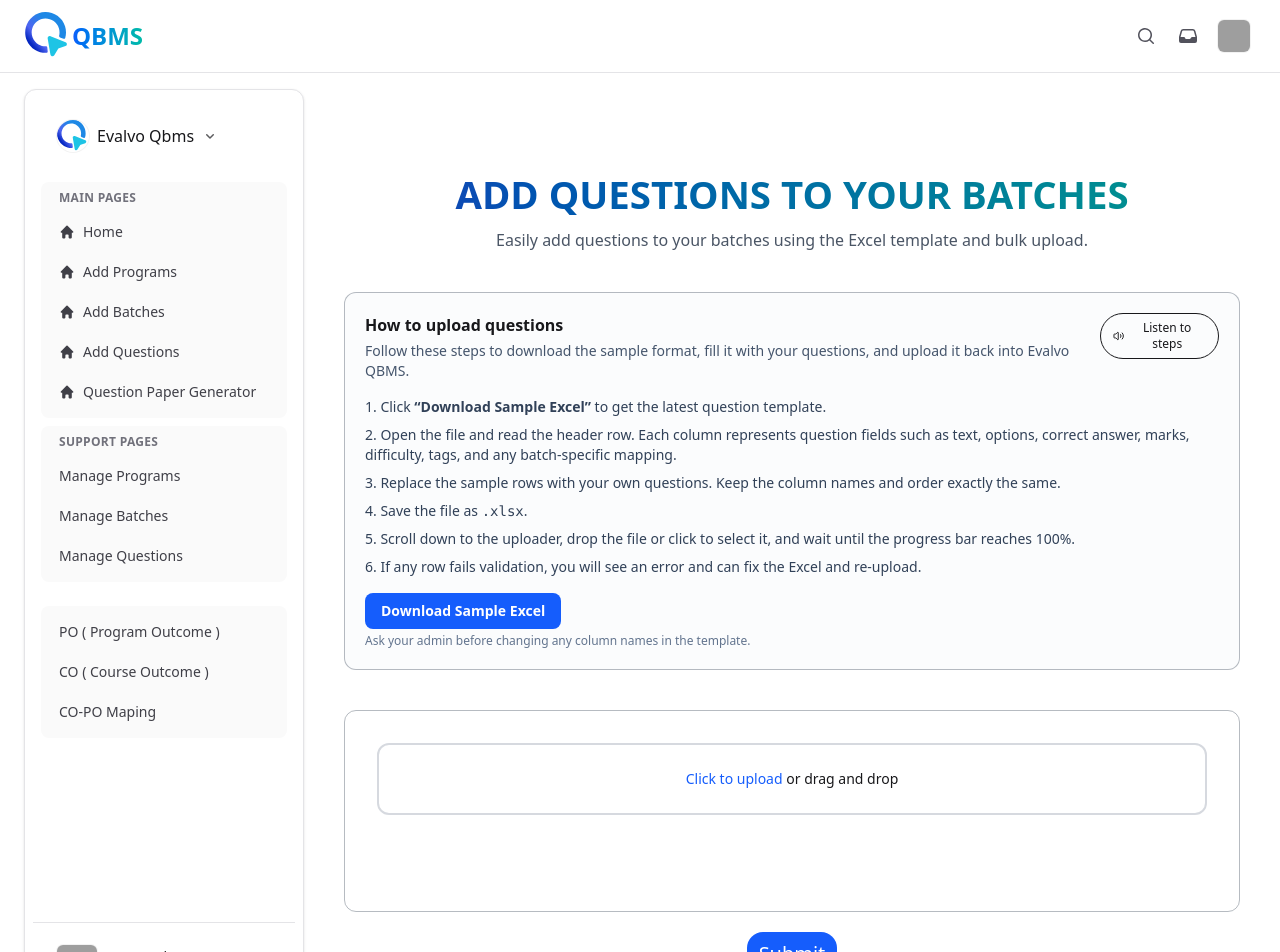
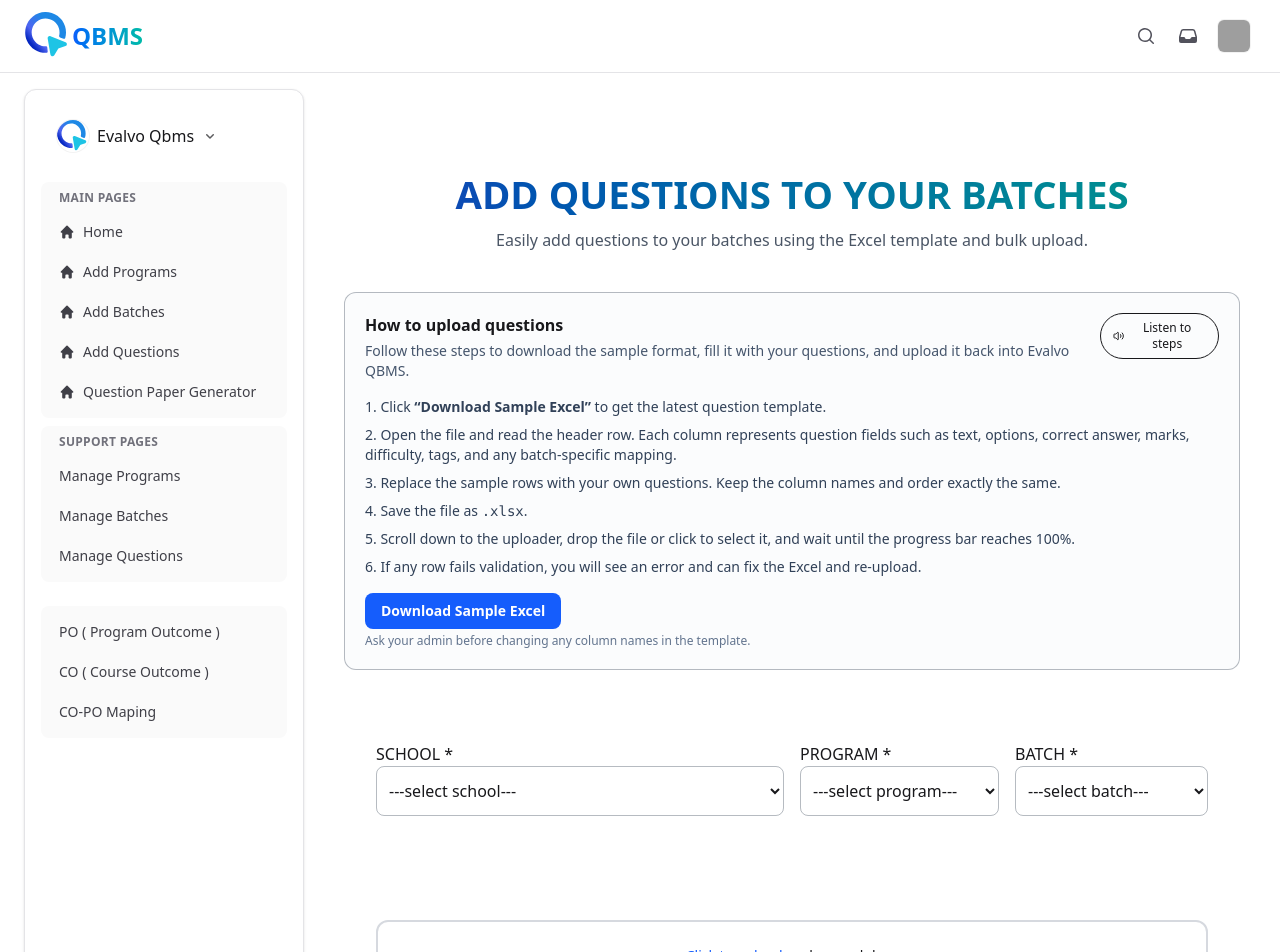
Before and after one commit to InsansaTechnoledge/Evalvo-Qbms, a React (Vite) app: page /qbms/add-questions in a window 1280 px wide. Shown: the top 952 px of the page. Built offline with nearby package versions, Linux system fonts and the light colour scheme; grey boxes are pictures that could not be loaded.

Commit message:
edited question page with selection of school program and batches

```diff
--- a/src/pages/AfterAuth/Questions/AddQuestions.jsx
+++ b/src/pages/AfterAuth/Questions/AddQuestions.jsx
@@ -4,6 +4,7 @@ import { PageHeader } from "../../../components/ui/PageHeader";
 import { FileUploadProgressBar } from "../../../components/ui/FileUploadProgressBar";
 import { useTTS } from "../../../hooks/useTTS";
 import { Volume2, Square } from "lucide-react";
+import { Schools } from "../../../utils/Constants";
 
 const AddQuestions = () => {
   const { speak, cancel, speaking, supported } = useTTS();
@@ -124,15 +125,69 @@ const AddQuestions = () => {
           </div>
         </div>
 
+
+
+        <div className="mt-10 flex gap-4 p-8 border-gray-600/40 rounded-xl">
+            <div className="space-y-2 flex-1  gap-3">
+              <div className="flex flex-col">
+                <label className="uppercase">School *</label>
+                <select className=" border py-3 px-2 rounded-lg border-gray-600/40 focus:outline-blue-600 ">
+                    <option value="">---select school---</option>
+                    {
+                      Schools.map((school) => (
+                        <option value={school.code}>
+                          {school.name}
+                        </option>
+                      ))
+                    }
+                </select>
+              </div>
+            </div>
+
+            <div className="space-y-2 flex-1  gap-3">
+              <div className="flex justify-center gap-4">
+                <div className="flex-1">
+                <div className="flex flex-col">
+                  <label className="uppercase">program *</label>
+                  <select className="border py-3 px-2 rounded-lg border-gray-600/40 focus:outline-blue-600 ">
+                      <option value="">---select program---</option>
+                      {
+                        Schools.map((school) => (
+                          <option value={school.code}>
+                            {school.name}
+                          </option>
+                        ))
+                      }
+                  </select>
+                </div>
+                </div>
+                <div className="flex flex-col">
+                  <label className="uppercase">Batch *</label>
+                  <select className="border py-3 px-2 rounded-lg border-gray-600/40 focus:outline-blue-600 ">
+                      <option value="">---select batch---</option>
+                      {
+                        Schools.map((school) => (
+                          <option value={school.code}>
+                            {school.name}
+                          </option>
+                        ))
+                      }
+                  </select>
+                </div>
+              </div>
+            </div>
+        </div>
+
+
         {/* Upload widget */}
-        <div className="mt-10 p-8 border border-gray-600/40 rounded-xl">
-          <div className="max-w-5xl">
+        <div className="mt-10 p-8  rounded-xl">
+          <div className=" mx-auto">
             <FileUploadProgressBar />
           </div>
         </div>
 
-        <div className="mt-5 mx-auto text-center">
-          <button className="bg-blue-600 px-3 py-2 rounded-2xl text-xl text-white hover:scale-105">Submit</button>
+        <div className=" mx-auto text-center">
+          <button className=" w-xs cursor-pointer bg-blue-600 px-3 py-2 rounded-2xl text-xl text-white hover:scale-105">Submit</button>
         </div>
       </div>
     </section>
--- a/src/pages/Authentication/LoginPage.jsx
+++ b/src/pages/Authentication/LoginPage.jsx
@@ -92,8 +92,8 @@ const LoginPage = () => {
                 <p className='text-red-600'>{error}</p>
               </div>
             )
-          }~
-           {
+          }
+          {
             showNavigationMessage && (
               <div className='text-center mb-10 bg-blue-200/20 border border-blue-400/40 px-4 py-2 rounded-md'>
                 <p className='text-blue-600'>{navigationMessage}</p>
```
